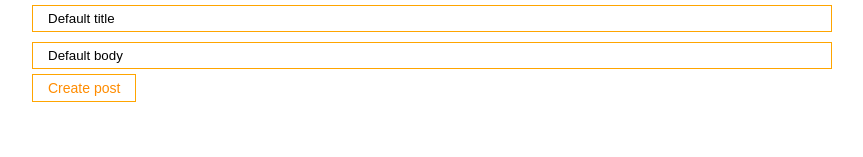
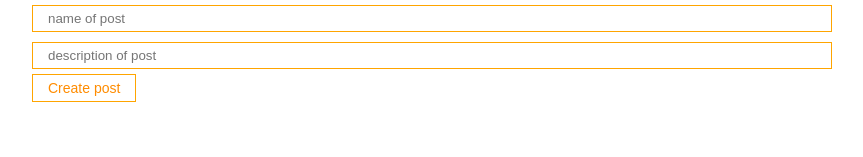
Before and after one commit to LehaGer/react-my-found-project, a React (Create React App) app: page / in a window 1280 px wide. Shown: the top 157 px of the page, without its empty margins (208-1071 px from the left). Built offline with nearby package versions, Linux system fonts and the light colour scheme.

Commit message:
refactor: created state post instead of states of each input

```diff
--- a/src/App.js
+++ b/src/App.js
@@ -30,21 +30,19 @@ function App() {
         {title: 'Python', body: 'Some description about Python'},
     ]);
 
-    const [title, setTitle] = useState('Default title');
-    const [body, setBody] = useState('Default body');
+    const [post, setPost] = useState({title: '', body: ''});
 
     /*для неуправляемого компонента*/
     //const bodyInputRef = useRef();
 
     const addNewPost = (e) => {
-        setPostsJS([...postsJS, {id: Date.now(), title: title, body: body}]);
         e.preventDefault();
+        setPostsJS([...postsJS, {title: post.title, body: post.body}]);
         /*для неуправляемого компонента*/
         //*console.log(bodyInputRef.current.value);
-        setTitle('');
-        setBody('');
+        setPost({...post, title: '', body: ''});
 
-    }
+    };
 
     return (
         <div className="App">
@@ -53,8 +51,8 @@ function App() {
                 <MyInput
                     type="text"
                     placeholder={"name of post"}
-                    value={title}
-                    onChange={e => setTitle(e.target.value)}
+                    value={post.title}
+                    onChange={e =>setPost({...post, title: e.target.value})}
                 />
                 {/*Управляемый компонент, был неуправляемым*/}
                 <MyInput
@@ -62,8 +60,8 @@ function App() {
                     placeholder={"description of post"}
                     /*для неуправляемого компонента*/
                     //ref={bodyInputRef}
-                    value={body}
-                    onChange={e => setBody(e.target.value)}
+                    value={post.body}
+                    onChange={e => setPost({...post, body: e.target.value})}
                 />
                 <MyButton onClick={addNewPost}>Create post</MyButton>
             </form>
```
